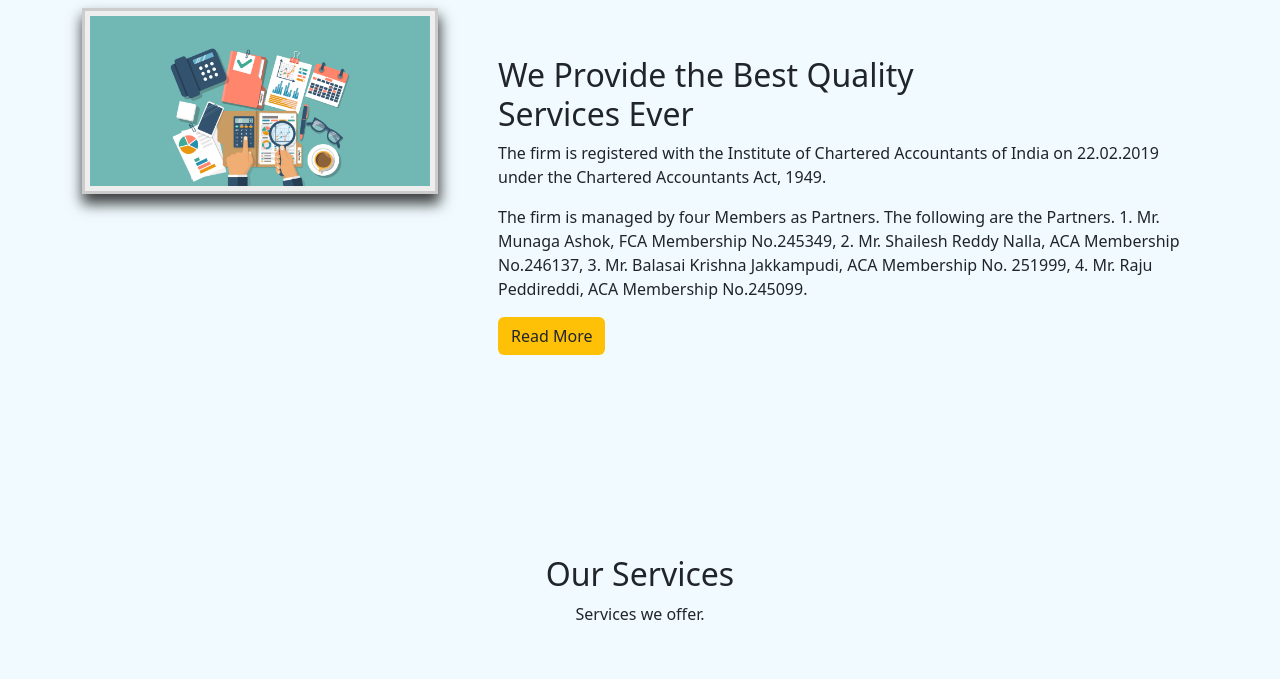
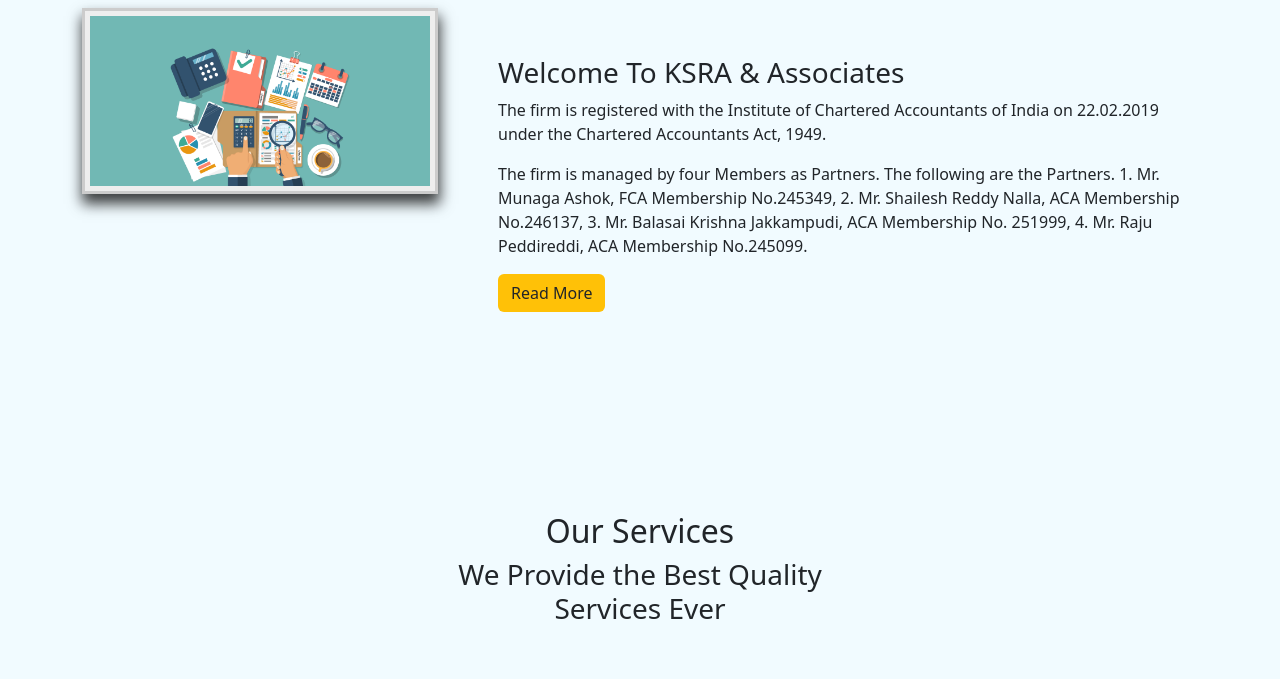
Before and after one commit to bharghavj6/KSRA, a plain HTML site: page index.html in a window 1280 px wide. Shown: the part 669-1348 px from the top of the page. Drawn offline with Linux system fonts and the light colour scheme.

Commit message:
about us changes

```diff
--- a/index.html
+++ b/index.html
@@ -165,7 +165,7 @@
                 </div>
                 <div class="col-lg-8 col-md-12 col-12 ps-lg-5 mt-md-5">
                     <div class="about-text">
-                          <h2>We Provide the Best Quality <br/> Services Ever</h2>
+                          <h3>Welcome To KSRA & Associates</h3>
                           <p>The firm is registered with the Institute of Chartered Accountants of India on 22.02.2019 under the Chartered Accountants Act, 1949.</p>
                           <p>The firm is managed by four Members as Partners. The following are the Partners.
                             1. Mr. Munaga Ashok, FCA Membership No.245349, 2. Mr. Shailesh Reddy Nalla, ACA Membership No.246137, 3. Mr. Balasai Krishna Jakkampudi, ACA Membership No. 251999, 4. Mr. Raju Peddireddi, ACA Membership No.245099.</p>
@@ -188,7 +188,7 @@
                       <div class="col-md-12">
                           <div class="section-header text-center pb-5">
                               <h2>Our Services</h2>
-                              <p>Services we offer.</p>
+                              <h3>We Provide the Best Quality <br/> Services Ever</h3>
                           </div>
                       </div>
                   </div>
@@ -275,7 +275,7 @@
               <div class="col-md-12">
                   <div class="section-header text-center pb-5">
                       <h2>Our Team</h2>
-                      <p>Our team is what really makes us tick. They are dedicated with extensive knowledge and experience. Meet our team:</p>
+                      <h3>Our team is what really makes us tick. They are dedicated with extensive knowledge and experience. Meet our team:</h3>
                   </div>
               </div>
           </div>
```
